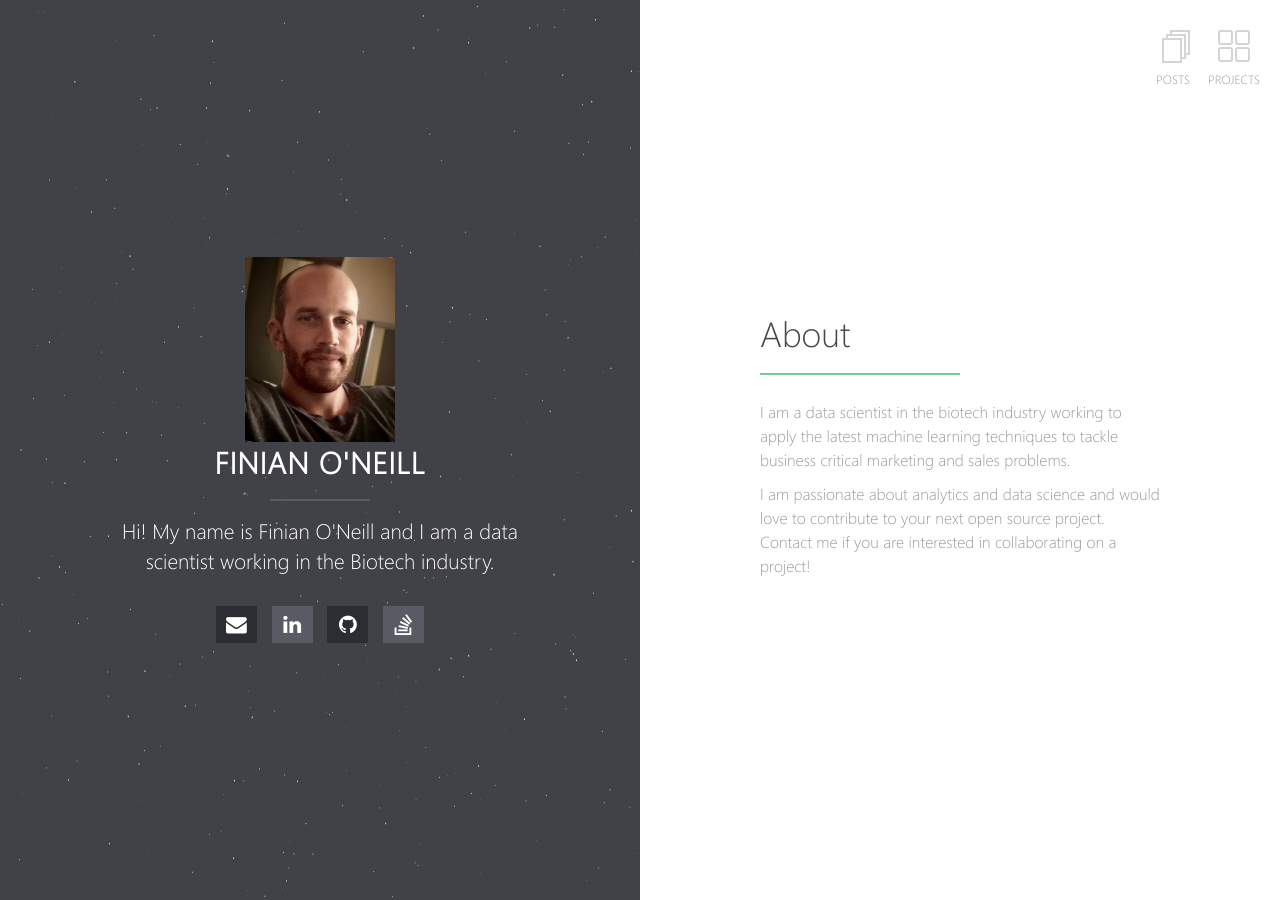
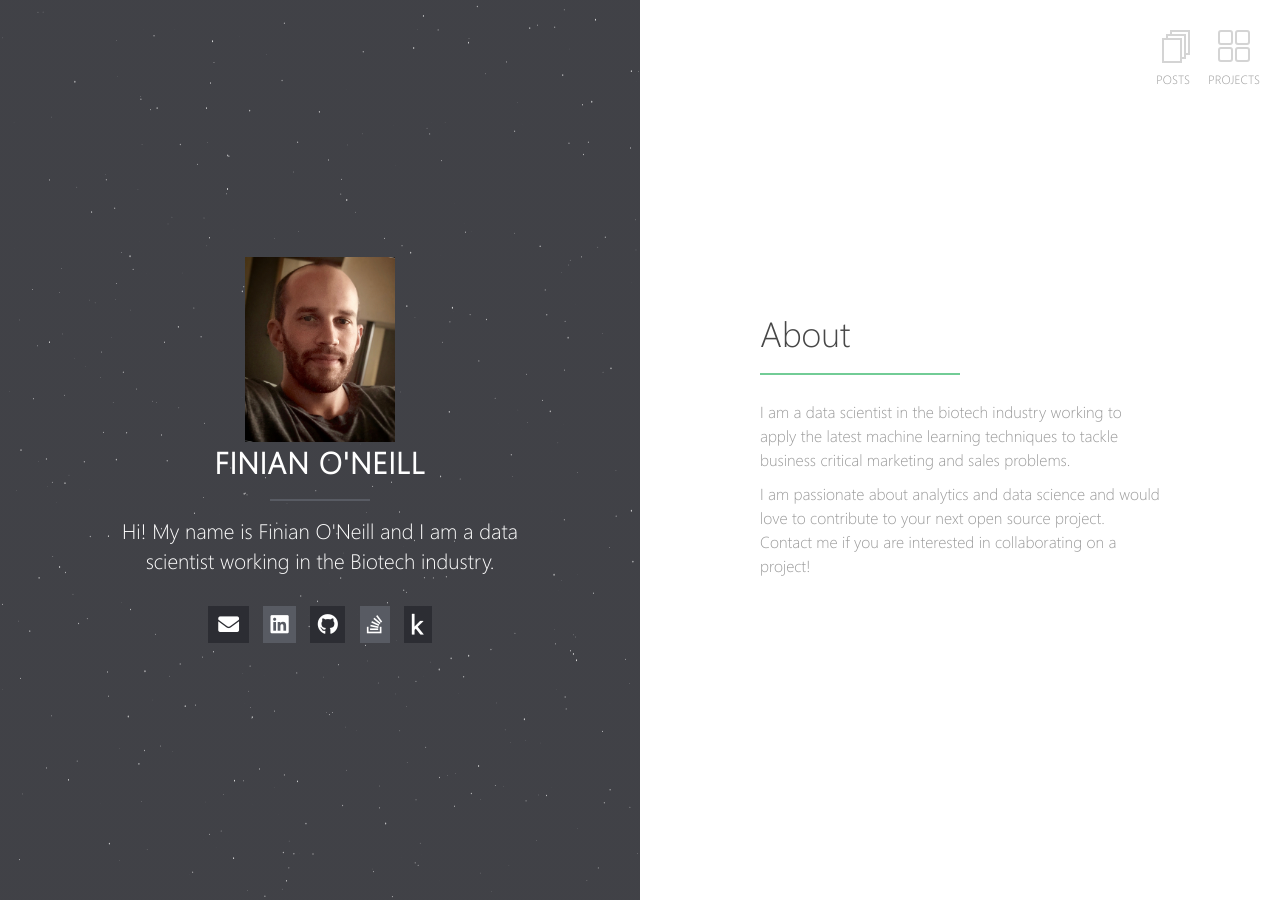
Before and after one commit to finianoneill/finianoneill.github.io, a Jekyll site: the page built from index.md, in a window 1280 px wide. Built offline with Jekyll 4.4.1, drawn with Linux system fonts in a browser that asks for light colours; nearby versions of some CDN libraries; our own code applies the rules of GitHub Pages for plain Markdown files.

Commit message:
Include Kaggle favicon on home page.

```diff
--- a/_config.yml
+++ b/_config.yml
@@ -36,6 +36,7 @@ email:             finian.d.oneill@gmail.com
 github:             finianoneill
 stackoverflow:     10068408/finianoneill   #from a "https://stackoverflow.com/users/10068408/finianoneill" link
 linkedin:          finianoneill
+kaggle:            finiandoneill
 #xing:              username
 #instagram:          username
 #lastfm:            username
--- a/_includes/head.html
+++ b/_includes/head.html
@@ -61,4 +61,5 @@
     #posts .block-left {background: linear-gradient(rgba(0, 0, 0, 0.5), rgba(0, 0, 0, 0.5)), url({{ site.url }}/{{ site.background.post-list }}) no-repeat;background-size: cover, cover;}
     .block-left {background: linear-gradient(rgba(44,45,51,0.9), rgba(44,45,51,0.9)), url({{ site.url }}/{{ site.background.homepage }}) no-repeat;background-size: cover;}
   </style>
+  <link rel="stylesheet" href="https://use.fontawesome.com/releases/v5.8.2/css/all.css" integrity="sha384-oS3vJWv+0UjzBfQzYUhtDYW+Pj2yciDJxpsK1OYPAYjqT085Qq/1cq5FLXAZQ7Ay" crossorigin="anonymous">
 </head>
--- a/_includes/social-links.html
+++ b/_includes/social-links.html
@@ -4,12 +4,13 @@
   {% if site.twitter %}<li><a class="social-btn" href="http://twitter.com/{{ site.twitter }}" target="_blank" rel="noopener noreferrer"><i class="fa fa-fw fa-twitter"></i></a></li>{% endif %}
   {% if site.facebook %}<li><a class="social-btn" href="http://facebook.com/{{ site.facebook }}" target="_blank" rel="noopener noreferrer"><i class="fa fa-fw fa-facebook"></i></a></li>{% endif %}
   {% if site.google.plus %}<li><a class="social-btn" href="http://plus.google.com/+{{ site.google.plus }}" target="_blank" rel="noopener noreferrer"><i class="fa fa-fw fa-google-plus"></i></a></li>{% endif %}
-  {% if site.linkedin %}<li><a class="social-btn" href="http://linkedin.com/in/{{ site.linkedin }}" target="_blank" rel="noopener noreferrer"><i class="fa fa-fw fa-linkedin"></i></a></li>{% endif %}
+  {% if site.linkedin %}<li><a class="social-btn" href="http://linkedin.com/in/{{ site.linkedin }}" target="_blank" rel="noopener noreferrer"><i class="fab fa-linkedin"></i></a></li>{% endif %}
   {% if site.xing %}<li><a class="social-btn" href="http://www.xing.com/profile/{{ site.xing }}" target="_blank" rel="noopener noreferrer"><i class="fa fa-fw fa-xing"></i></a></li>{% endif %}
   {% if site.instagram %}<li><a class="social-btn" href="http://instagram.com/{{ site.instagram }}" target="_blank" rel="noopener noreferrer"><i class="fa fa-fw fa-instagram"></i></a></li>{% endif %}
   {% if site.tumblr %}<li><a class="social-btn" href="http://{{ site.tumblr }}.tumblr.com" target="_blank" rel="noopener noreferrer"><i class="fa fa-fw fa-tumblr"></i></a></li>{% endif %}
-  {% if site.github %}<li><a class="social-btn" href="http://github.com/{{ site.github }}" target="_blank" rel="noopener noreferrer"><i class="fa fa-fw fa-github"></i></a></li>{% endif %}
-  {% if site.stackoverflow %}<li><a class="social-btn" href="http://stackoverflow.com/users/{{ site.stackoverflow }}" target="_blank" rel="noopener noreferrer"><i class="fa fa-fw fa-stack-overflow"></i></a></li>{% endif %}
+  {% if site.github %}<li><a class="social-btn" href="http://github.com/{{ site.github }}" target="_blank" rel="noopener noreferrer"><i class="fab fa-github"></i></a></li>{% endif %}
+  {% if site.stackoverflow %}<li><a class="social-btn" href="http://stackoverflow.com/users/{{ site.stackoverflow }}" target="_blank" rel="noopener noreferrer"><i class="fab fa-stack-overflow"></i></a></li>{% endif %}
+  {% if site.kaggle %}<li><a class="social-btn" href="http://www.kaggle.com/{{ site.kaggle }}" target="_blank" rel="noopener noreferrer"><i class="fab fa-kaggle"></i></a></li>{% endif %}
   {% if site.lastfm %}<li><a class="social-btn" href="http://lastfm.com/user/{{ site.lastfm }}" target="_blank" rel="noopener noreferrer"><i class="fa fa-fw fa-music"></i></a></li>{% endif %}
   {% if site.dribbble %}<li><a class="social-btn" href="http://dribbble.com/{{ site.dribbble }}" target="_blank" rel="noopener noreferrer"><i class="fa fa-fw fa-dribbble"></i></a></li>{% endif %}
   {% if site.pinterest %}<li><a class="social-btn" href="http://www.pinterest.com/{{ site.pinterest }}" target="_blank" rel="noopener noreferrer"><i class="fa fa-fw fa-pinterest"></i></a></li>{% endif %}
```
Also changed, not shown: 8 other files.
